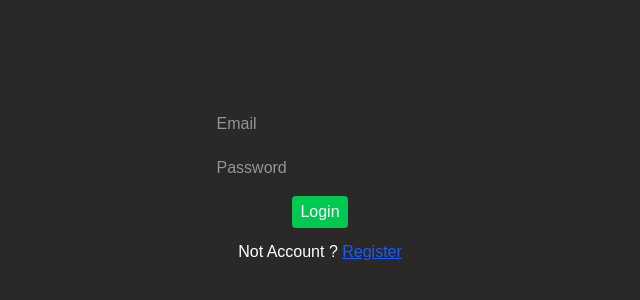
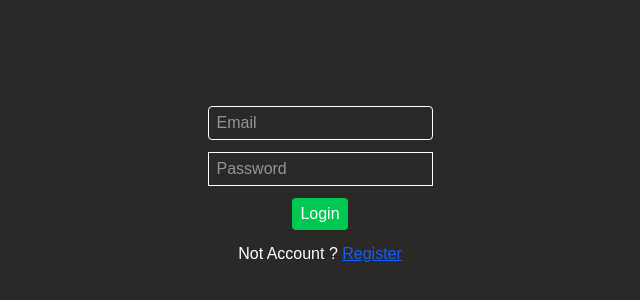
Before and after one commit to DNikulshin/nextjs15-crm, a Next.js app: page /login in a window 1280 px wide. Shown: the part 214-514 px from the top of the page, without its empty margins (320-960 px from the left). Built offline with nearby package versions, Linux system fonts and the light colour scheme; no server answers.

Commit message:
edit style form login and register

```diff
--- a/src/components/LoginForm.tsx
+++ b/src/components/LoginForm.tsx
@@ -11,13 +11,18 @@ export function LoginForm() {
   return (
     <form action={loginAction} className="flex max-w-[300px] flex-col gap-3 h-screen justify-center items-center mx-auto">
       <div className="flex flex-col gap-2">
-        <input id="email" name="email" placeholder="Email" className="px-2 py-1 rounded-sm" />
+        <input
+          id="email"
+          name="email"
+          placeholder="Email"
+          className="px-2 py-1 rounded-sm border border-white"
+        />
       </div>
       {state?.errors?.email && (
         <p className="text-red-500">{state.errors.email}</p>
       )}
 
-      <div className="flex flex-col gap-2">
+      <div className="flex flex-col gap-2 border border-white">
         <input
           id="password"
           name="password"
--- a/src/components/RegisterForm.tsx
+++ b/src/components/RegisterForm.tsx
@@ -11,7 +11,12 @@ export function RegisterForm() {
   return (
     <form action={registerAction} className="flex max-w-[300px] flex-col gap-3 h-screen justify-center items-center mx-auto">
       <div className="flex flex-col gap-2">
-        <input id="email" name="email" placeholder="Email" className="px-2 py-1 rounded-sm" />
+        <input
+          id="email"
+          name="email"
+          placeholder="Email"
+          className="px-2 py-1 rounded-sm border border-white"
+        />
       </div>
       {state?.errors?.email && (
         <p className="text-red-500">{state.errors.email}</p>
@@ -23,7 +28,7 @@ export function RegisterForm() {
           name="password"
           type="password"
           placeholder="Password"
-          className="px-2 py-1 rounded-sm"
+          className="px-2 py-1 rounded-sm border border-white"
         />
       </div>
       {state?.errors?.password && (
```
